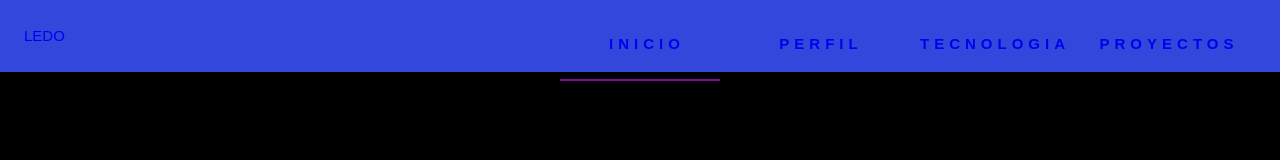
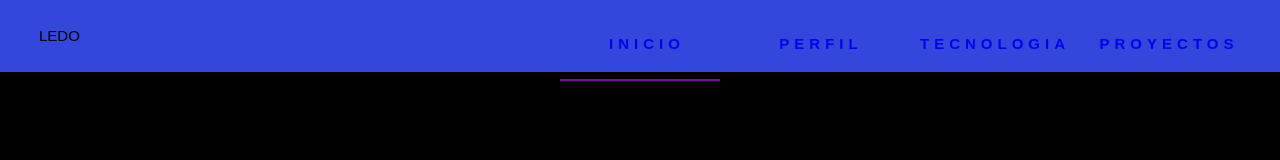
Before and after one commit to LuchoD99/my-portfolio, a React (Create React App) app: page / in a window 1280 px wide. Shown: the top 160 px of the page. Built offline with nearby package versions, Linux system fonts and the light colour scheme.

Commit message:
finish web

```diff
--- a/src/components/Navbar/navbar.css
+++ b/src/components/Navbar/navbar.css
@@ -29,6 +29,13 @@ header {
 .nav-link {
     text-transform: uppercase;
 }
+.button {
+    padding: 15px;
+    background: transparent;
+    border: transparent;
+    font-size: 15px;
+    cursor: pointer;
+}
 .active {
     position: absolute;
     bottom: -1rem;
--- a/src/components/Navbar/navbar.jsx
+++ b/src/components/Navbar/navbar.jsx
@@ -1,12 +1,15 @@
 import React from 'react';
 import './navbar.css';
 export default function navbar() {
+    function Refesh() {
+        window.location.reload();
+    }
     return (
         <header className="navbarPerfil">
             <nav className="navbar container">
-                <a href="javascript:location.reload()" class="nav-link">
+                <button onClick={Refesh} className="button">
                     LEDO
-                </a>
+                </button>
                 <ul className="nav-list">
                     <li className="nav-item">
                         <a href="#Inicio" className="nav-link">
```
